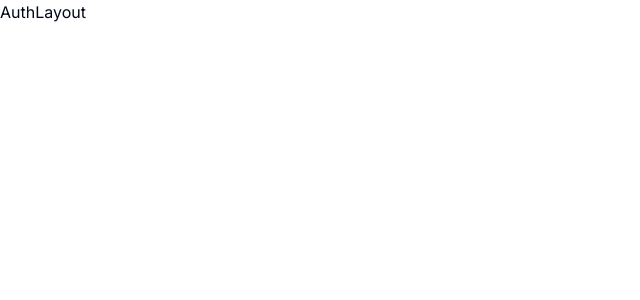
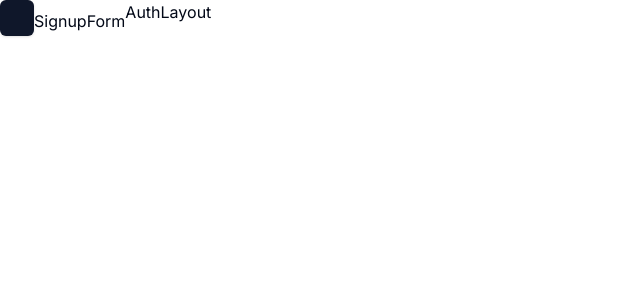
Before and after one commit to HamzaAmir97/SocialMediaPlatform, a React (Vite) app: page /sign-up in a window 1280 px wide. Shown: the top 300 px of the page, without its empty margins (0-640 px from the left). Built offline with nearby package versions, Linux system fonts and the light colour scheme.

Commit message:
add  navgation

```diff
--- a/src/_auth/AuthLayout.tsx
+++ b/src/_auth/AuthLayout.tsx
@@ -1,8 +1,31 @@
-import React from 'react'
+import  {Outlet,  Navigate} from 'react-router-dom';
+
 
 function AuthLayout() {
+  const isAuthenticated =false;
+
   return (
-    <div>AuthLayout</div>
+    <>
+    { isAuthenticated?(
+  <Navigate to ='/'/>
+    ):(
+
+<>
+  <section>
+  <Outlet />
+
+  </section>
+
+</>
+
+    )
+
+
+
+    }
+
+
+    AuthLayout</>
   )
 }
 
--- a/src/_auth/forms/SignupForm.tsx
+++ b/src/_auth/forms/SignupForm.tsx
@@ -1,8 +1,12 @@
-import React from 'react'
+import { Button } from "@/components/ui/button"
 
 function SignupForm() {
   return (
-    <div>SignupForm</div>
+    <div>
+
+      <Button/>
+
+      SignupForm</div>
   )
 }
 
```
